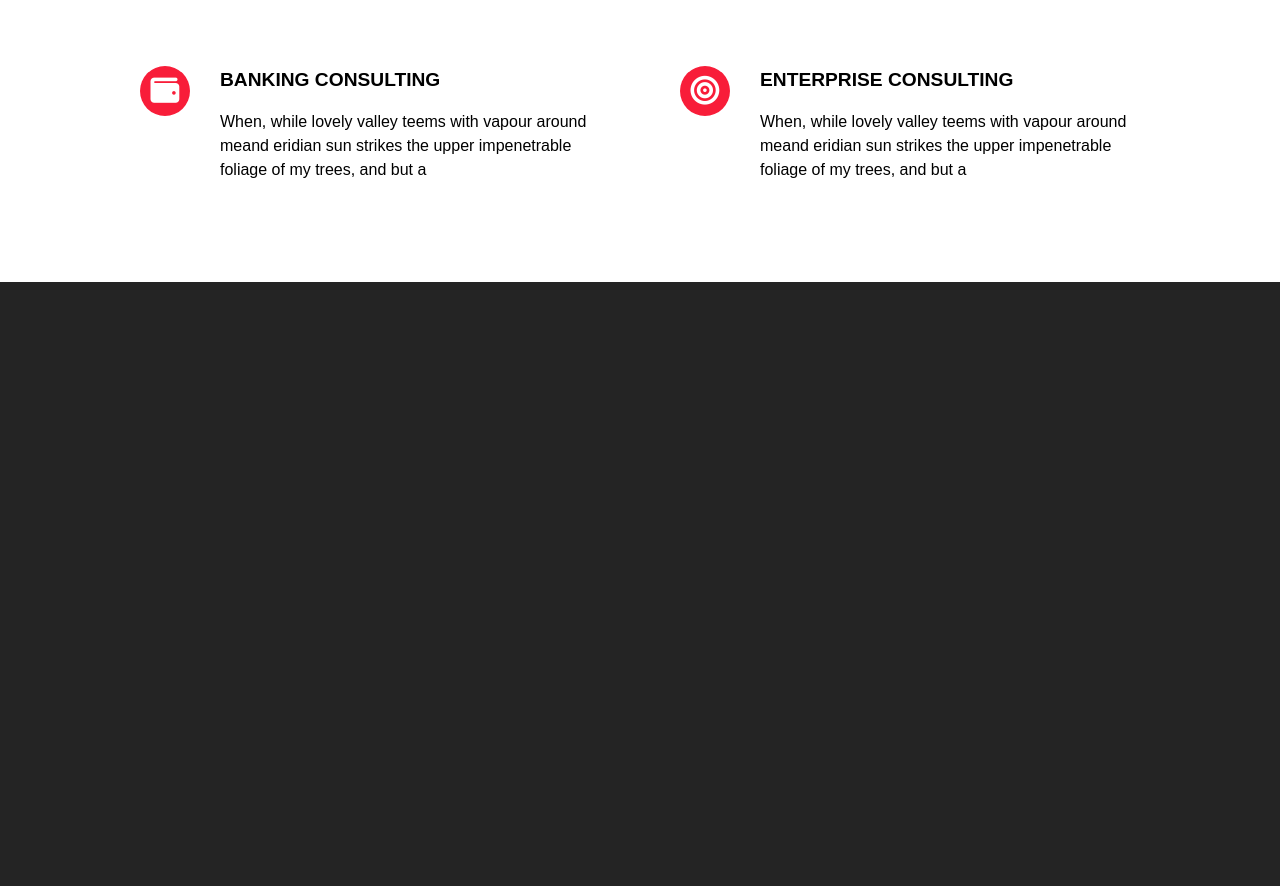
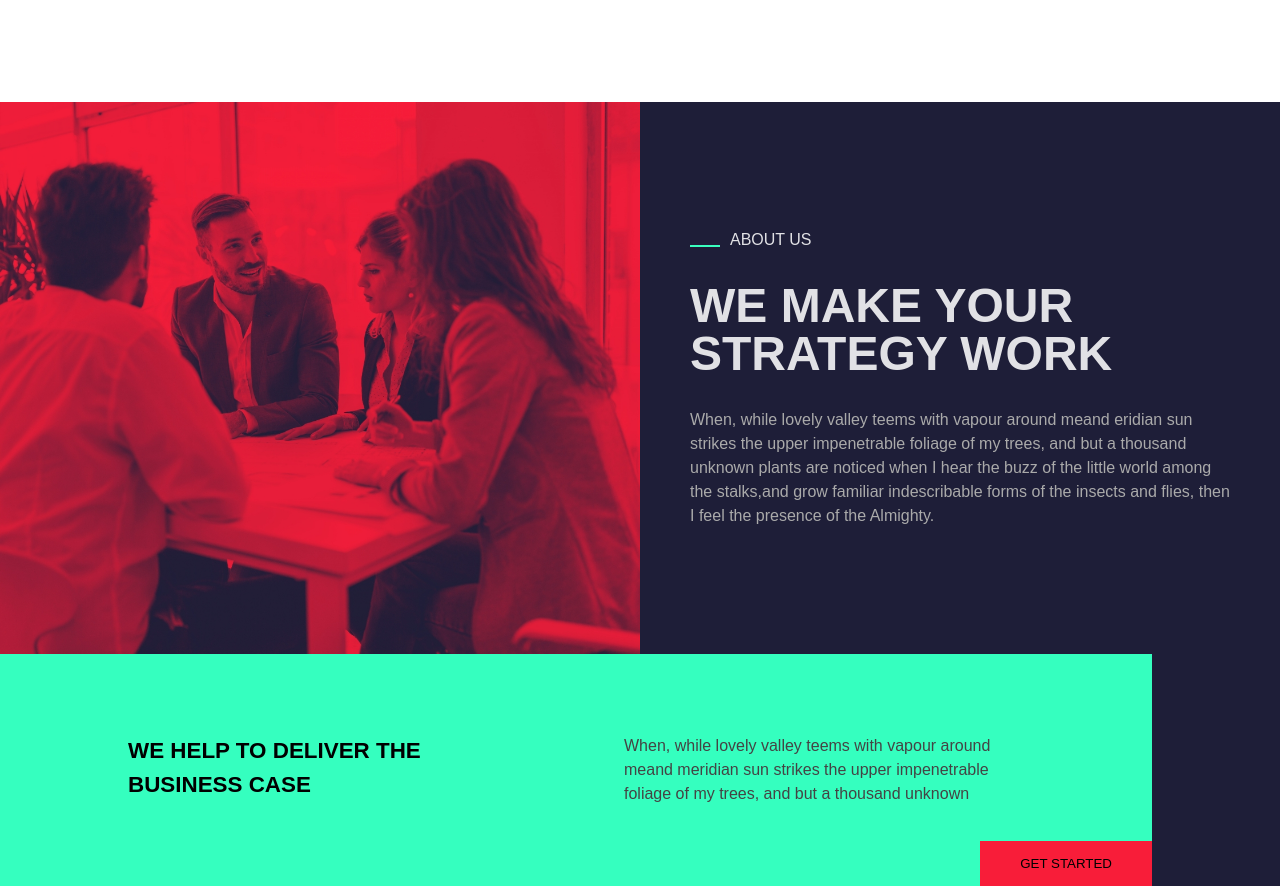
Before and after one commit to marcodedemo/proj-html-vuejs, a Vue app: page / in a window 1280 px wide. Shown: the part 1199-2085 px from the top of the page. Before the commit the page ends 1481 px from the top, so only its background shows below. Built offline with nearby package versions, Linux system fonts and the light colour scheme.

Commit message:
feat: main about-us section

```diff
--- a/src/components/AppHeader.vue
+++ b/src/components/AppHeader.vue
@@ -53,14 +53,14 @@ header{
   background-image: url('../../public/img/portrait-of-young-architect-woman-on-meeting-KFZCE3A.jpg');
   background-position: right top;
   background-repeat: no-repeat;
-  background-size: 60%;
+  background-size: 60% ;
 
   #header-inner{
     display: flex;
     flex-direction: column;
     gap: 20px;
 
-    padding: 200px 0;
+    padding: 100px 0;
 
     h1{
       text-transform: uppercase;
--- a/src/components/AppMain.vue
+++ b/src/components/AppMain.vue
@@ -3,6 +3,7 @@
 <script>
 
   import MainServicesSection from './AppMainComponents/MainServicesSection.vue';
+  import MainAboutUsSection from './AppMainComponents/MainAboutUsSection.vue';
 
   export default{
     data(){
@@ -14,6 +15,7 @@
     },
     components:{
       MainServicesSection,
+      MainAboutUsSection,
     }
   }
 
@@ -25,7 +27,7 @@
 
   <div>
     <MainServicesSection></MainServicesSection>
-
+    <MainAboutUsSection></MainAboutUsSection>
 
   </div>
 
--- a/src/components/AppMainComponents/MainAboutUsSection.vue
+++ b/src/components/AppMainComponents/MainAboutUsSection.vue
@@ -18,10 +18,31 @@
 /* -------------------------------- template -------------------------------- */
 <template>
 
-  <div>
+  <section id="about-us">
 
+    <div id="about-us-top">
 
-  </div>
+      <div id="img-container">
+        <img src="../../../public/img/business-people-working-together-on-project-and-5FHSKBL.jpg" alt="">
+      </div>
+
+      <div id="texts">
+        <span class="section-title">about us</span>
+        <h2>we make your strategy work</h2>
+        <p>When, while lovely valley teems with vapour around meand eridian sun strikes the upper impenetrable foliage of my trees, and but a thousand unknown plants are noticed when I hear the buzz of the little world among the stalks,and grow familiar indescribable forms of the insects and flies, then I feel the presence of the Almighty.</p>
+      </div>
+
+    </div>
+
+    <div id="about-us-bottom">
+
+      <span id="subtitle">we help to deliver the business case</span>
+      <span id="paragraph">When, while lovely valley teems with vapour around meand meridian sun strikes the upper impenetrable foliage of my trees, and but a thousand unknown</span>
+
+      <button class="btn start-btn">Get Started</button>
+    </div>
+
+  </section>
 
 </template>
 
@@ -29,6 +50,82 @@
 /* ---------------------------------- style --------------------------------- */
 <style lang="scss" scoped>
 
+  #about-us{
+    display: flex;
+    flex-direction: column;
 
+    background-color: #1e1e38;
+
+    #about-us-top{
+      display: flex;
+
+      #img-container{
+        width: 50%;
+
+        img{
+          display: block;
+          width: 100%;
+        }
+      }
+
+      #texts{
+        display: flex;
+        flex-direction: column;
+        justify-content: center;
+        gap: 30px;
+
+        padding: 0 50px;
+
+        width: 50%;
+
+        h2{
+          font-size: 3em;
+          text-transform: uppercase;
+          line-height: 100%;
+          max-width: 600px;
+
+        }
+
+        p{
+          color: #aaaaaa;
+          max-width: 600px;
+        }
+      }
+    }
+
+    #about-us-bottom{
+      display: flex;
+      justify-content: space-around;
+      background-color: #35ffbf;
+      width: 90%;
+
+      padding: 80px;
+
+      position: relative;
+
+      #subtitle{
+        color: black;
+        font-size: 1.4em;
+        font-weight: bold;
+        text-transform: uppercase;
+
+        max-width: 400px;
+
+      }
+
+      #paragraph{
+        max-width: 400px;
+        color: #444444;
+      }
+
+      .start-btn{
+        background-color: #f81d39;
+
+        position: absolute;
+        bottom: 0;
+        right: 0;
+      }
+    }
+  }
 
 </style>
--- a/src/components/AppMainComponents/MainServicesSection.vue
+++ b/src/components/AppMainComponents/MainServicesSection.vue
@@ -87,6 +87,8 @@
 
     overflow-x: hidden;
 
+
+
     #services-inner{
 
       padding: 0 100px;
@@ -95,6 +97,8 @@
         text-transform: uppercase;
         color: #1e1e38;
         font-size: 1.5em;
+
+        margin-bottom: 100px;
 
         position: relative;
 
```
